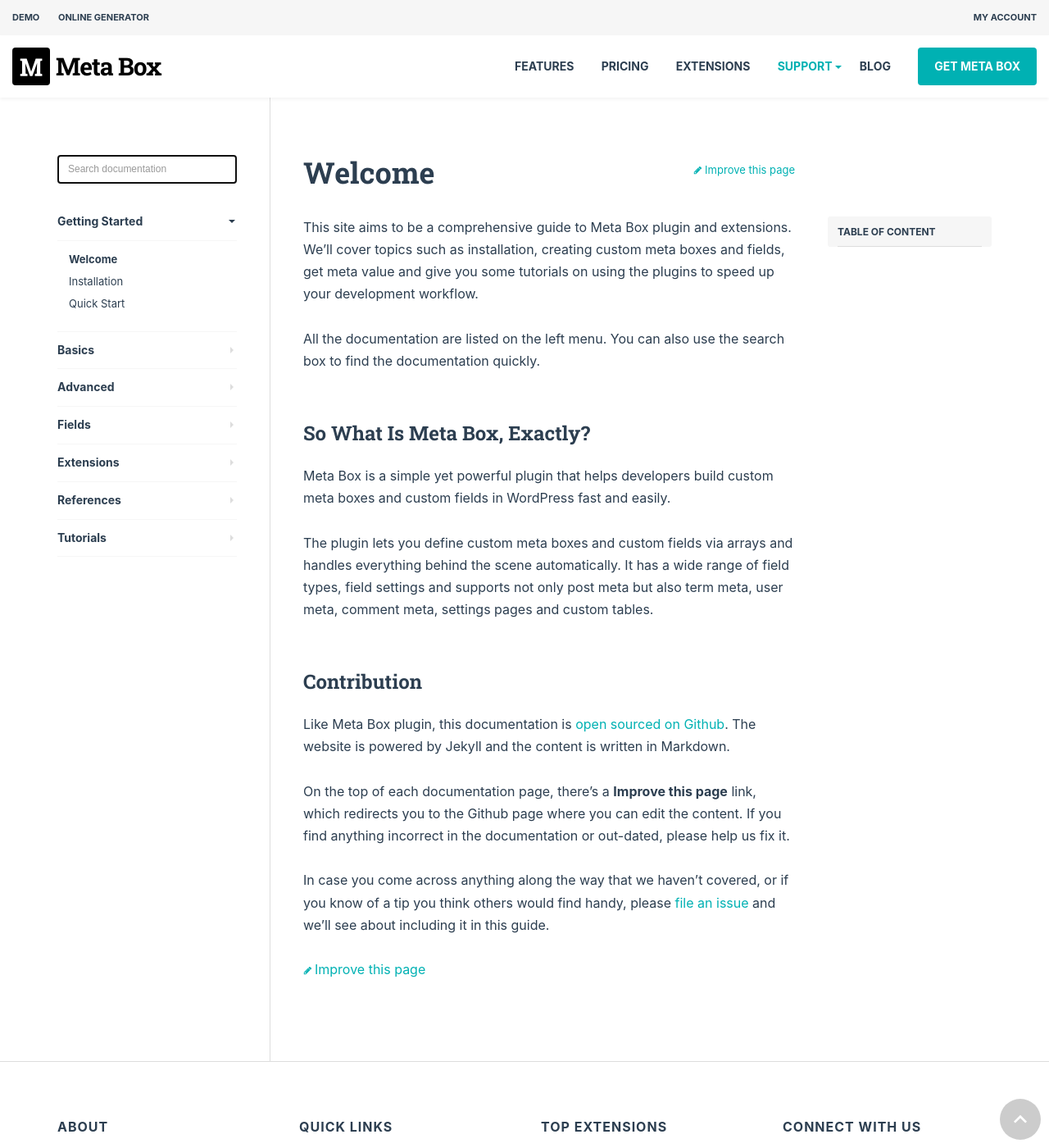
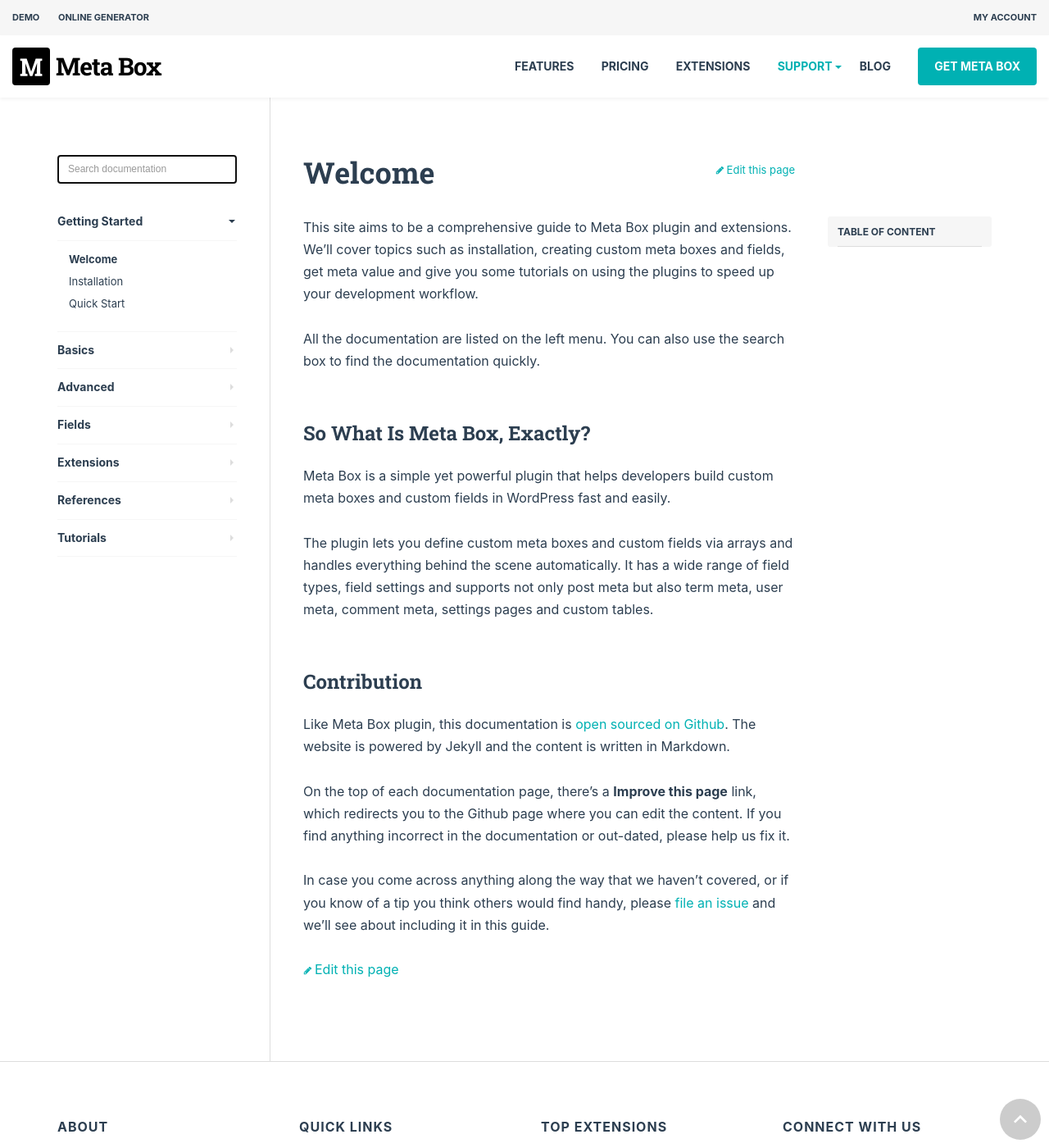
Before and after one commit to wpmetabox/docs, a Jekyll site: the page built from index.md, in a window 1280 px wide and 1400 px high. Shown: the whole window at 82% size. Built offline with Jekyll 4.4.1, drawn with Linux system fonts in a browser that asks for light colours; comment, search, counter and statistics services are not loaded.

Commit message:
Update default.html

```diff
--- a/_layouts/default.html
+++ b/_layouts/default.html
@@ -5,13 +5,13 @@
 	<article class="hentry">
 		<header class="entry-header">
 			<h1 class="entry-title">{{ page.title }}</h1>
-			<a class="edit" target="_blank" href="//github.com/wpmetabox/docs/edit/master/{{ page.path }}"><svg class="icon icon-edit" aria-hidden="true" role="img"><use href="#icon-edit" xlink:href="#icon-edit"></use></svg>Improve this page</a>
+			<a class="edit" target="_blank" href="//github.com/wpmetabox/docs/edit/master/{{ page.path }}"><svg class="icon icon-edit" aria-hidden="true" role="img"><use href="#icon-edit" xlink:href="#icon-edit"></use></svg>Edit this page</a>
 		</header>
 		<div class="entry-body">
 			<div class="entry-content">
 				{{ content }}
 
-				<p><a target="_blank" href="//github.com/wpmetabox/docs/edit/master/{{ page.path }}"><svg class="icon icon-edit" aria-hidden="true" role="img"><use href="#icon-edit" xlink:href="#icon-edit"></use></svg>Improve this page</a></p>
+				<p><a target="_blank" href="//github.com/wpmetabox/docs/edit/master/{{ page.path }}"><svg class="icon icon-edit" aria-hidden="true" role="img"><use href="#icon-edit" xlink:href="#icon-edit"></use></svg>Edit this page</a></p>
 			</div>
 			<aside class="toc">
 				<div class="toc-wrapper">
```
